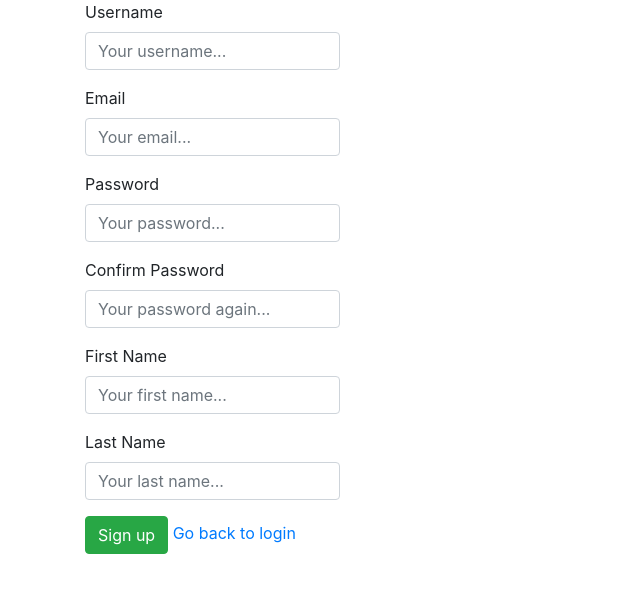
After one commit to ricouly21/django_oauth2client_demo, a Django app: page /sign_up/ in a window 1280 px wide. The commit adds this page. Shown: the top 593 px of the page, without its empty margins (0-640 px from the left). Run offline with Django 3.2, Linux system fonts and the light colour scheme; some libraries are stand-ins or nearby versions.

Commit message:
added sign-up form

```diff
--- a/django_oauth2client_demo/urls.py
+++ b/django_oauth2client_demo/urls.py
@@ -18,11 +18,12 @@ from django.contrib import admin
 from django.urls import path
 
 from django_oauth2client_demo.settings import STATIC_URL, STATIC_ROOT
-from mysite.views import BlogView, login_view, logout_view, index_view
+from mysite.views import BlogView, login_view, sign_up_view, logout_view, index_view
 
 urlpatterns = [
     path('', index_view, name="index"),
     path("login/", login_view, name="login"),
+    path("sign_up/", sign_up_view, name="sign-up"),
     path("logout/", logout_view, name="logout"),
     path('home/', BlogView.as_view(), name="home"),
     path('admin/', admin.site.urls),
--- a/mysite/templates/sign-in.html
+++ b/mysite/templates/sign-in.html
@@ -20,6 +20,7 @@
             {% endif %}
 
             <input class="btn btn-primary" type="submit" value="Login"/>
+            <a class="btn btn-success" href="{% url 'sign-up' %}">Sign up</a>
         </form>
     </div>
 
--- /dev/null
+++ b/mysite/templates/sign-up.html
@@ -0,0 +1,51 @@
+{% extends "base_template.html" %}
+{% block content %}
+
+<div class="row">
+    <div class="col-md-3">
+        <form method="POST" action="{% url 'sign-up' %}">
+            {% csrf_token %}
+            <div class="form-group">
+                <label for="username">Username</label>
+                <input class="form-control" type="text" id="username" name="username" placeholder="Your username..." value="{{cached_form.username}}" required />
+            </div>
+
+            <div class="form-group">
+                <label for="email">Email</label>
+                <input class="form-control" type="email" id="email" name="email" placeholder="Your email..." value="{{cached_form.email}}" required />
+            </div>
+
+            <div class="form-group">
+                <label for="password1">Password</label>
+                <input class="form-control" type="password" id="password1" name="password1" placeholder="Your password..." required/>
+            </div>
+
+            <div class="form-group">
+                <label for="password2">Confirm Password</label>
+                <input class="form-control" type="password" id="password2" name="password2" placeholder="Your password again..." required/>
+            </div>
+
+            <div class="form-group">
+                <label for="first_name">First Name</label>
+                <input class="form-control" type="text" id="first_name" name="first_name" placeholder="Your first name..." value="{{cached_form.first_name}}" required />
+            </div>
+
+            <div class="form-group">
+                <label for="last_name">Last Name</label>
+                <input class="form-control" type="text" id="last_name" name="last_name" placeholder="Your last name..." value="{{cached_form.last_name}}" required />
+            </div>
+
+            {% if error_message %}
+            <p class="text-danger">{{error_message}}</p>
+            {% endif %}
+
+            <input class="btn btn-success" type="submit" value="Sign up"/>
+            <a class="" href="{% url 'login' %}">Go back to login</a>
+        </form>
+    </div>
+
+    <div class="col"></div>
+
+</div>
+
+{% endblock %}
--- a/mysite/views.py
+++ b/mysite/views.py
@@ -69,6 +69,74 @@ def login_view(request):
     )
 
 
+def sign_up_view(request):
+    error_message = None
+    cached_form = {
+        "username": '',
+        "email": '',
+        "first_name": '',
+        "last_name": '',
+    }
+
+    if request.method == "POST":
+        request_body = request.POST
+        username = request_body.get('username')
+        email = request_body.get('email')
+        password1 = request_body.get('password1')
+        password2 = request_body.get('password2')
+        first_name = request_body.get('first_name')
+        last_name = request_body.get('last_name')
+
+        cached_form = request.session["SAVED_SIGNUP_FORM"] = {
+            "username": username,
+            "email": email,
+            "first_name": first_name,
+            "last_name": last_name,
+        }
+
+        if password1 != password2:
+            error_message = "ERROR: Passwords do not match."
+            return render(
+                request,
+                template_name="sign-up.html",
+                context={
+                    "cached_form": cached_form,
+                    "error_message": error_message,
+                }
+            )
+
+        url = "{}/api/v1/users/create_user/".format(api_url)
+        headers = construct_headers(request)
+        payload = {
+            "username": username,
+            "email": email,
+            "password": password1,
+            "first_name": first_name,
+            "last_name": last_name,
+        }
+
+        resource = requests.post(url, json=payload, headers=headers)
+        resource_data = resource.json()
+
+        if resource.status_code == 200:
+            user = request.session["USER"] = resource_data
+            if user:
+                return redirect("home")
+
+        else:
+            status_code = resource_data.get("status")
+            error_message = resource_data.get("message")
+
+    return render(
+        request,
+        template_name="sign-up.html",
+        context={
+            "cached_form": cached_form,
+            "error_message": error_message,
+        }
+    )
+
+
 def logout_view(request):
     request.session["USER"] = None
     return redirect("login")
```
